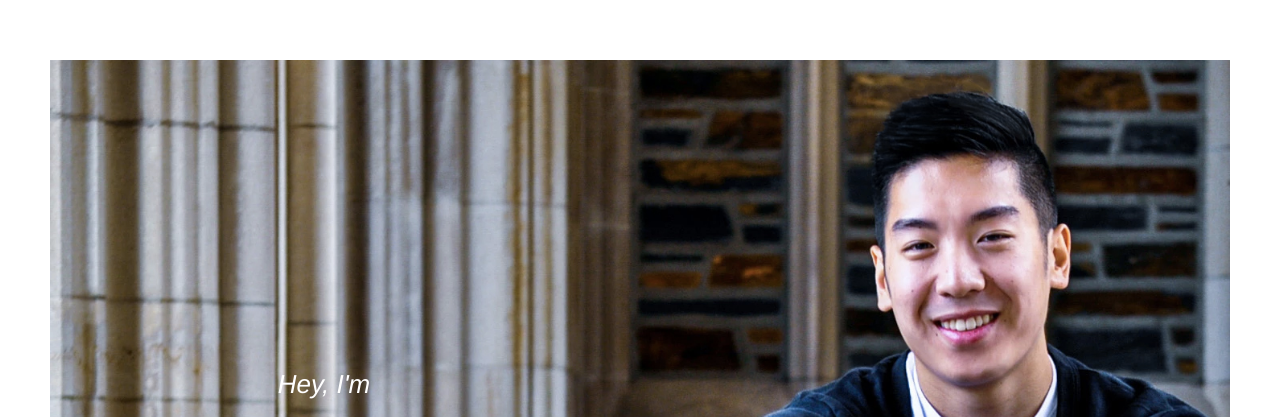
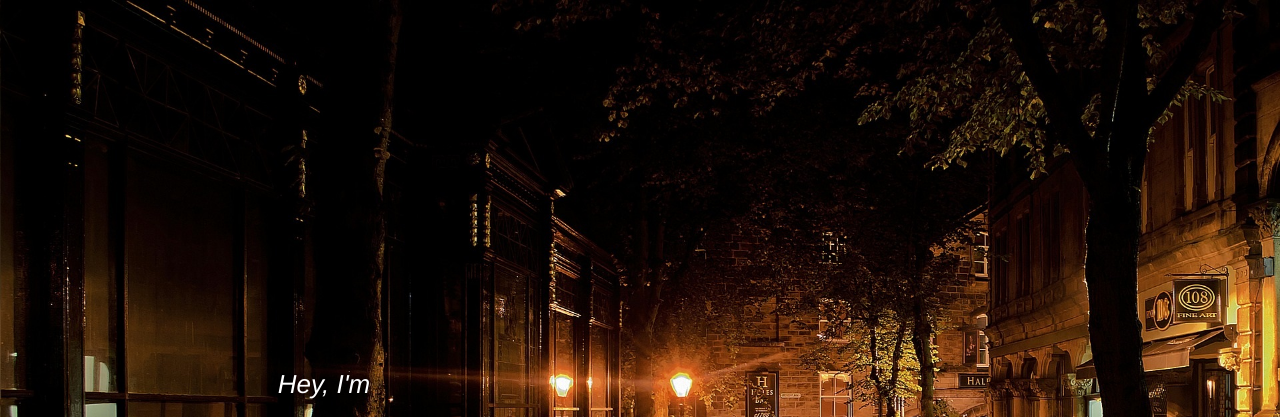
Before and after one commit to goyaldevender/devendergoyal, a plain HTML site: page index.html in a window 1280 px wide. Shown: the top 417 px of the page. Drawn offline with nearby package versions, Linux system fonts and the light colour scheme.

Commit message:
Additional Changes

```diff
--- a/css/styles.css
+++ b/css/styles.css
@@ -5,10 +5,12 @@
 	padding-bottom: 70px;
 	padding-top: 70px;
 }
+
 .bg-grey
 {
 	background-color: #f6f6f6;
 }
+
 .bottom-bg
 {
 	background-color: transparent;
@@ -17,15 +19,26 @@
 	background-repeat: no-repeat;
 	background-size: cover;
 }
+
 .contact-hover img:hover
 {
 	border: 1px solid #333;
 	border-radius: 50%;
 }
+
 .container-fluid
 {
 	padding: 60px 50px;
 }
+
+.no-padding
+{
+   padding-left: 0;
+   padding-right: 0;
+   padding-top: 0;
+   padding-bottom: 0;
+}
+
 .heading
 {
 	display: inline-block;
@@ -33,10 +46,12 @@
 	font-size: 36px;
 	position: relative;
 }
+
 .heading:after
 {
 	left: 100%;
 }
+
 .heading:after, .heading:before, .title:after, .title:before
 {
 	background: #fff;
@@ -49,6 +64,7 @@
 	width: 80px;
 	zoom: 1;
 }
+
 .heading:before
 {
 	right: 100%;
--- a/index.html
+++ b/index.html
@@ -22,9 +22,9 @@
 </head>
 
 <body>
-	<div class="container-fluid">
+	<div class="container-fluid no-padding">
 
-		<img src="img/Background/Devender.jpg" class="media-object img-responsive" alt="Main Background Image">
+		<img src="img/Background/sleeping.jpg" class="img-responsive" alt="Main Background Image">
 
 		<div class="text-center">
 			<h4 class="intro">
```
Also changed, not shown: img/Background/background-wallpaper.jpg (added), img/Background/sleeping.jpg (added).
